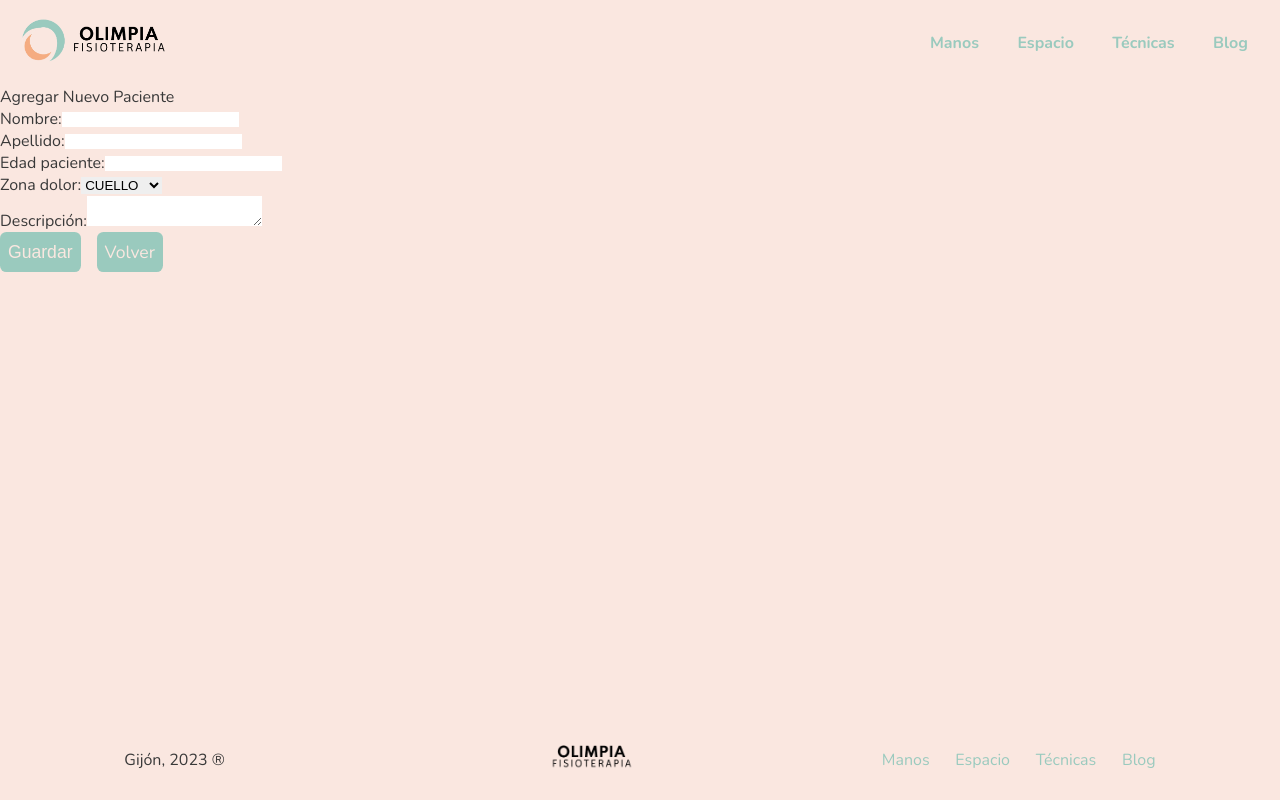
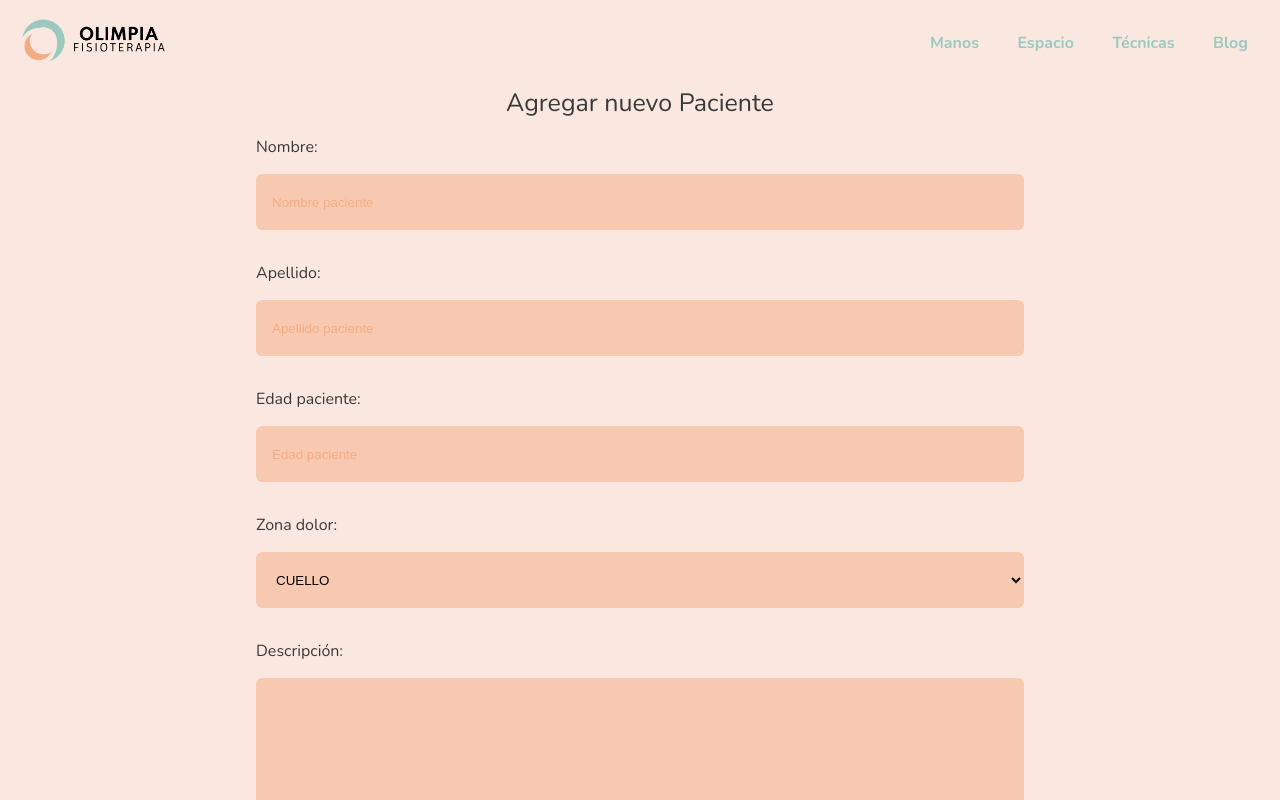
Before and after one commit to albegosu/olimpia, a Vue app in the folder FrontEnd/: page /newpatient in a window 1280 px wide. Shown: the top 800 px of the page. Built offline with nearby package versions, Linux system fonts and the light colour scheme.

Commit message:
Form Styles

```diff
--- a/FrontEnd/src/assets/styles/globals.css
+++ b/FrontEnd/src/assets/styles/globals.css
@@ -1,12 +1,14 @@
+/* BOTONERA */
 .btn{
   padding: 0.5rem;
-    background-color: var(--green-color);
+  background-color: var(--salmon-color);
   border-radius: 0.4rem;
   color: var(--pink-color);
   font-size: 1.1rem;
 }
 .btn:hover{
   color: whitesmoke;
+  background-color: var(--lightsalmon-color);
   letter-spacing: 0.05rem;
   cursor: pointer;
 }
@@ -14,3 +16,41 @@
   display: flex;
   gap: 1rem;
 }
+/* INPUTS FORM */
+.form{
+
+}
+.form__header{
+  font-size: 25px;
+  font-weight: 400;
+}
+.form__group{
+  display: flex;
+  flex-direction: column;
+  gap: 2vh;
+  padding: 1rem;
+}
+.form__label{
+
+}
+
+#description{
+  min-height: 25vh;
+}
+.form__input{
+  padding: 1rem;
+  background-color: var(--lightsalmon-color);
+
+  width: 60vw;
+  height: 7vh;
+  border-radius: 0.4rem;
+}
+.form__input::placeholder{
+  color: var(--salmon-color);
+}
+.form__input:focus{
+  outline-color: transparent;
+  outline-style: none;
+  font-size: 1rem;
+  min-width: 15vw;
+}
--- a/FrontEnd/src/assets/styles/main.css
+++ b/FrontEnd/src/assets/styles/main.css
@@ -1,7 +1,13 @@
 :root {
-  --pink-color: #FAE7E0;
-  --salmon-color: #F5AC81;
-  --green-color: #9ACABE;
+  /* SOLID */
+  --pink-color: rgba(250, 231, 224, 1);
+  --salmon-color: rgba(245, 172, 129, 1);
+  --green-color: rgba(154, 202, 190, 1);
+  /* TRANSPARENCY */
+  --lightpink-color: rgba(250, 231, 224, 0.5);
+  --lightsalmon-color: rgba(245, 172, 129, 0.5);
+  --lightgreen-color: rgba(154, 202, 190, 0.5);
+
   --blur: 10px;
 }
 .html__heigth {
--- a/FrontEnd/src/views/Patients/PatientDetailsView.vue
+++ b/FrontEnd/src/views/Patients/PatientDetailsView.vue
@@ -3,19 +3,23 @@ import { ref, onMounted } from 'vue';
 import { useRoute } from 'vue-router';
 import PatientData from '@/services/PatientData';
 import { usePatientDataStore } from '@/services/PiniaStore';
+import { RouterLink } from 'vue-router';
 
 const route = useRoute();
+
 const patientDataStore = usePatientDataStore();
 
+const patient = ref(null);
+
+//Obtener el ID desde la URL
 const patientId = route.params.id;
-const patient = ref(null);
 
 // Obtén la lista completa de pacientes desde Pinia
 const patientList = patientDataStore.getPatientDataList;
 
 // Obtén el paciente por ID utilizando find
 onMounted(() => {
-  const foundPatient = patientList.find(item => item.id === patientId);
+  const foundPatient = patientDataStore.getPatientDataList[patientId];
   if (foundPatient) {
     patient.value = foundPatient;
   } else {
@@ -48,7 +52,7 @@ const fetchPatientDetails = async (id) => {
       <p>Descripción: {{ patient.description }}</p>
     </div>
     <div class="btn__group">
-      <router-link v-if="patient" :to="`/patients/${patient.id}/edit`" class="btn">Editar</router-link>
+      <RouterLink v-if="patient" :to="`/patients/${patient.id}/edit`" class="btn">Editar</RouterLink>
       <router-link v-if="patient" :to="`/patients`" class="btn">Volver</router-link>
     </div>
   </div>
--- a/FrontEnd/src/views/Patients/PatientEditView.vue
+++ b/FrontEnd/src/views/Patients/PatientEditView.vue
@@ -18,16 +18,17 @@ const patientId = route.params.id;
 
 // Copia los datos del paciente original para la edición
 onMounted(async () => {
-  const editPatient = patientList.find(item => item.id === patientId);
+  const patient = patientDataStore.getPatientDataList[patientId];
 
-  if (editPatient) {
-    editedPatient.value = { ...editPatient }; // Copia los datos para evitar mutaciones no deseadas
+  if (patient) {
+    editedPatient.value = { ...patient }; // Copia los datos para evitar mutaciones no deseadas
     console.log(editedPatient.patientName);
   } else {
     // Si el paciente no está en Pinia, intenta cargarlo desde la API
     await fetchPatientDetails(patientId);
   }
 });
+
 
 const fetchPatientDetails = async (id) => {
   try {
@@ -60,7 +61,7 @@ const updatePatient = async () => {
     console.log(updatedData);
 
     // Redirige a la vista de detalles del paciente después de la actualización
-    // router.push(`/patients/${id}`);
+    router.push(`/patients/${id}`);
   } catch (error) {
     console.error(error);
   }
@@ -69,25 +70,25 @@ const updatePatient = async () => {
 </script>
 
 <template>
-  <div>
-    <h1>Editar Paciente</h1>
+  <div class="patientEditView">
     <p>Fecha primera consulta: {{ editedPatient.consultationDate }}</p>
     <form @submit.prevent="updatePatient">
-      <div class="form-group">
+      <div class="form">
+        <div class="form__group">
           <label for="patientName">Nombre:</label>
-        <input v-model="editedPatient.patientName" type="text" id="patientName" class="form-control" required>
+          <input v-model="editedPatient.patientName" type="text" id="patientName" class="form__input" required>
         </div>
-      <div class="form-group">
+        <div class="form__group">
           <label for="patientLastName">Apellido:</label>
-        <input v-model="editedPatient.patientLastName" type="text" id="patientLastName" class="form-control" required>
+          <input v-model="editedPatient.patientLastName" type="text" id="patientLastName" class="form__input" required>
         </div>
-      <div class="form-group">
+        <div class="form__group">
           <label for="age">Edad paciente:</label>
-        <input v-model="editedPatient.age" type="text" id="age" class="form-control" required>
+          <input v-model="editedPatient.age" type="text" id="age" class="form__input" required>
         </div>
-      <div class="form-group">
+        <div class="form__group">
           <label for="painType">Zona dolor:</label>
-        <select v-model="editedPatient.painType" id="painType" class="form-control" required>
+          <select v-model="editedPatient.painType" id="painType" class="form__input" required>
             <option value="CUELLO">CUELLO</option>
             <option value="ESPALDA">ESPALDA</option>
             <option value="HOMBRO">HOMBRO</option>
@@ -95,11 +96,12 @@ const updatePatient = async () => {
             <option value="CADERA">CADERA</option>
           </select>
         </div>
-      <div class="form-group">
+        <div class="form__group">
           <label for="description">Descripción:</label>
-        <textarea v-model="editedPatient.description" id="description" class="form-control" required></textarea>
+          <textarea v-model="editedPatient.description" id="description" class="form__input" required></textarea>
         </div>
-      <div class="form-group btn__group">
+      </div>
+      <div class="btn__group">
         <button type="submit" class="btn">Guardar</button>
         <router-link :to="`/patients`" class="btn">Volver</router-link>
       </div>
@@ -108,5 +110,10 @@ const updatePatient = async () => {
 </template>
 
 <style scoped>
-/* Agrega estilos de CSS según tus necesidades para la vista de edición */
+.patientEditView {
+  display: flex;
+  flex-direction: column;
+  justify-content: center;
+  align-items: center;
+}
 </style>
--- a/FrontEnd/src/views/Patients/PatientNew.vue
+++ b/FrontEnd/src/views/Patients/PatientNew.vue
@@ -2,20 +2,26 @@
   import { ref } from 'vue';
   import { useRouter } from 'vue-router';
   import PatientData from '@/services/PatientData';
+  import { usePatientDataStore } from '@/services/PiniaStore.js';
 
   const router = useRouter();
+  const patientDataStore = usePatientDataStore();
+
   const newPatient = ref({
     patientName: '',
     patientLastName: '',
     age: '',
     painType: 'CUELLO',
     description: '',
+    date: 'dd/mm/yyyy',
   });
 
   const createPatient = async () => {
     try {
       // Llama al servicio para crear un nuevo paciente
       const response = await PatientData.create(newPatient.value);
+      const data = response.data;
+      patientDataStore.setPatientData(data);
 
       // Después de crear el paciente, puedes redirigir a la vista de lista de pacientes
       router.push('/patients');
@@ -23,27 +29,33 @@
       console.error(error);
     }
   };
+
+  const currentDate = new Date();
+  const time = currentDate.toLocaleTimeString([], { hour: '2-digit', minute: '2-digit' });
+  const date = currentDate.toLocaleDateString([], { day: '2-digit', month: '2-digit', year: '2-digit' });
+
 </script>
 
 <template>
-    <div>
-      <h1>Agregar Nuevo Paciente</h1>
+  <div class="newPatientView">
+    <h1 class="form__header">Agregar nuevo Paciente</h1>
     <form @submit.prevent="createPatient">
-        <div class="form-group">
-          <label for="patientName">Nombre:</label>
-          <input v-model="newPatient.patientName" type="text" id="patientName" class="form-control" required>
+      <div class="form">
+        <div class="form__group">
+          <label for="patientName" class="form__label">Nombre:</label>
+          <input v-model="newPatient.patientName" type="text" id="patientName" class="form-control form__input" placeholder="Nombre paciente" required>
         </div>
-        <div class="form-group">
+        <div class="form__group">
           <label for="patientLastName">Apellido:</label>
-          <input v-model="newPatient.patientLastName" type="text" id="patientLastName" class="form-control" required>
+          <input v-model="newPatient.patientLastName" type="text" id="patientLastName" class="form-control form__input" placeholder="Apellido paciente" required>
         </div>
-        <div class="form-group">
+        <div class="form__group">
           <label for="age">Edad paciente:</label>
-          <input v-model="newPatient.age" type="text" id="age" class="form-control" required>
+          <input v-model="newPatient.age" type="text" id="age" class="form-control form__input" placeholder="Edad paciente" required>
         </div>
-        <div class="form-group">
+        <div class="form__group">
           <label for="painType">Zona dolor:</label>
-          <select v-model="newPatient.painType" id="painType" class="form-control" required>
+          <select v-model="newPatient.painType" id="painType" class="form-control form__input" required>
             <option value="CUELLO">CUELLO</option>
             <option value="ESPALDA">ESPALDA</option>
             <option value="HOMBRO">HOMBRO</option>
@@ -51,11 +63,12 @@
             <option value="CADERA">CADERA</option>
           </select>
         </div>
-        <div class="form-group">
+        <div class="form__group">
           <label for="description">Descripción:</label>
-          <textarea v-model="newPatient.description" id="description" class="form-control" required></textarea>
+          <textarea v-model="newPatient.description" id="description" class="form-control form__input" required></textarea>
         </div>
-        <div class="form-group btn__group">
+      </div>
+      <div class="btn__group">
         <button type="submit" class="btn">Guardar</button>
         <RouterLink to="/patients" class="btn">Volver</RouterLink>
       </div>
@@ -64,5 +77,22 @@
 </template>
 
 <style scoped>
-  /* Agrega estilos de CSS según tus necesidades para la vista de creación de pacientes */
+.newPatientView{
+  display: flex;
+  flex-direction: column;
+  justify-content: center;
+  align-items: center;
+}
+.formHeader{
+  text-align: center;
+  font-size: 2rem;
+  font-weight: 700;
+  color: black;
+}
+.btn{
+  background-color: var(--salmon-color);
+}
+.btn:hover{
+  background-color: var(--lightsalmon-color);
+}
 </style>
--- a/FrontEnd/src/views/Patients/PatientsView.vue
+++ b/FrontEnd/src/views/Patients/PatientsView.vue
@@ -9,7 +9,8 @@ const patients = ref([]);
 const searchTerm = ref('');
 const filteredPatients = ref([]);
 
-const patientDataStore = usePatientDataStore(); // Obtén el módulo de Pinia
+// Obtén el módulo de Pinia
+const patientDataStore = usePatientDataStore();
 
 const fetchPatients = async () => {
   try {
@@ -66,18 +67,6 @@ const filterPatients = () => {
   display: flex;
   flex-direction: column;
 }
-.btn{
-  padding: 0.5rem;
-  background-color: var(--green-color);
-  border-radius: 0.4rem;
-  color: var(--pink-color);
-  font-size: 1.1rem;
-}
-.btn:hover{
-  color: whitesmoke;
-  letter-spacing: 0.05rem;
-  cursor: pointer;
-}
 .patientsView__header{
   display: flex;
   align-items: center;
@@ -89,20 +78,25 @@ const filterPatients = () => {
   justify-content: center;
   align-items: center;
   gap: 2rem;
+
+  background-color: var(--lightsalmon-color);
+  padding: 0.3rem;
+  padding-right: 0.7rem;
+  border-radius: 0.4rem;
 }
 .filter__input{
   padding: 1rem;
   background-color: transparent;
   min-width: 12vw;
+  transition: 0.3s;
 }
 .filter__input::placeholder{
-  color: var(--green-color);
+  color: whitesmoke;
 }
 .filter__input:focus{
   outline-color: transparent;
   outline-style: none;
   font-size: 1rem;
-  font-weight: bolder;
   min-width: 15vw;
 }
 .patientList{
```
Lines whose indentation alone changed are shown as unchanged.
